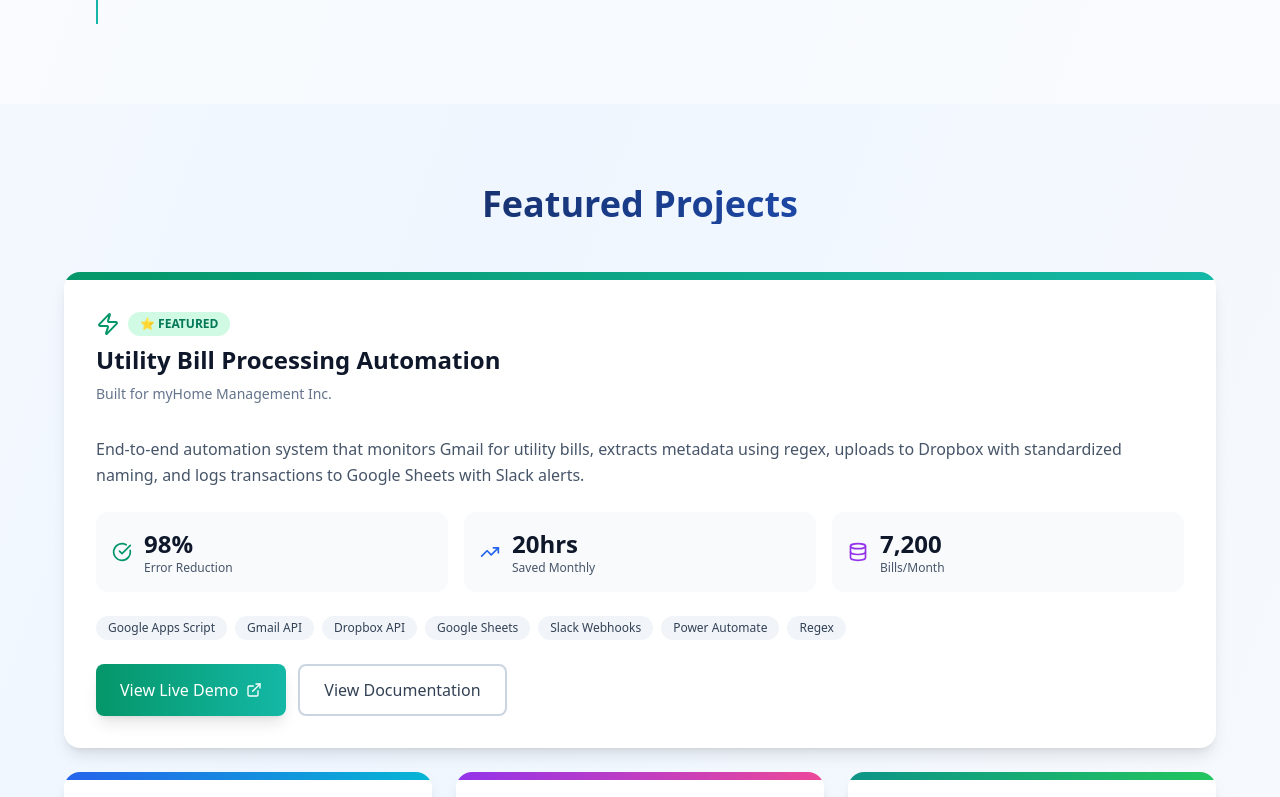
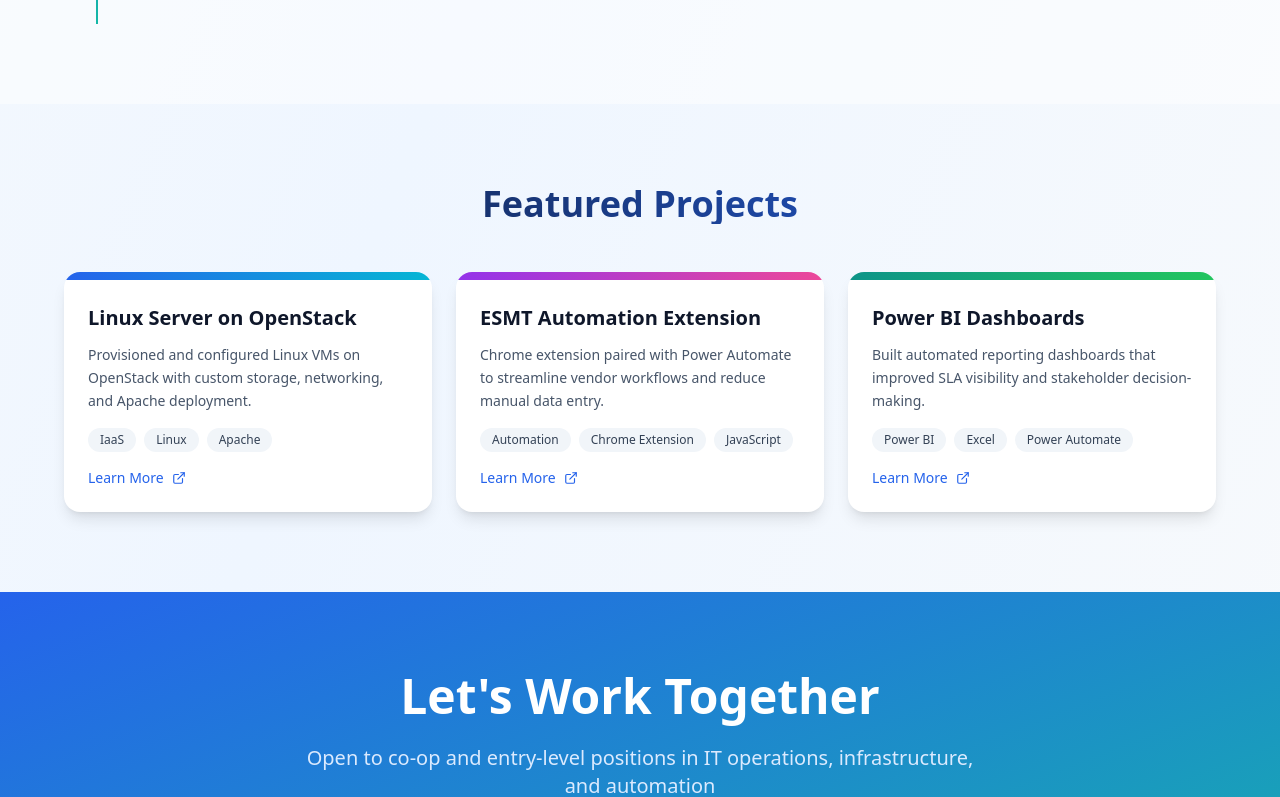
Before and after one commit to gagand14/gagandeep-portfolio, a React (Vite) app: page / in a window 1280 px wide. Shown: the part 2000-2797 px from the top of the page. Built offline with nearby package versions, Linux system fonts and the light colour scheme.

Commit message:
revert to older version

```diff
--- a/src/App.jsx
+++ b/src/App.jsx
@@ -13,10 +13,7 @@
   ExternalLink,
   Calendar,
   MapPin,
-  GraduationCap,
-  Zap,
-  CheckCircle,
-  TrendingUp
+  GraduationCap
 } from 'lucide-react';
 
 export default function Portfolio() {
@@ -340,84 +337,6 @@
             </h2>
 
             <div className="grid md:grid-cols-2 lg:grid-cols-3 gap-6">
-              {/* NEW: Utility Bill Automation Project */}
-              <motion.div
-                initial={{ opacity: 0, y: 30 }}
-                whileInView={{ opacity: 1, y: 0 }}
-                viewport={{ once: true }}
-                transition={{ delay: 0 }}
-                whileHover={{ y: -8 }}
-                className="bg-white dark:bg-slate-800 rounded-2xl shadow-lg overflow-hidden group md:col-span-2 lg:col-span-3"
-              >
-                <div className="h-2 bg-gradient-to-r from-emerald-600 to-teal-500" />
-                <div className="p-8">
-                  <div className="flex items-start justify-between mb-4">
-                    <div>
-                      <div className="flex items-center gap-2 mb-2">
-                        <Zap size={24} className="text-emerald-600" />
-                        <span className="px-3 py-1 bg-emerald-100 dark:bg-emerald-900/30 text-emerald-700 dark:text-emerald-300 rounded-full text-xs font-bold">
-                          ⭐ FEATURED
-                        </span>
-                      </div>
-                      <h3 className="text-2xl font-bold mb-2 text-slate-900 dark:text-slate-100">Utility Bill Processing Automation</h3>
-                      <p className="text-slate-500 dark:text-slate-400 text-sm mb-4">Built for myHome Management Inc.</p>
-                    </div>
-                  </div>
-
-                  <p className="text-slate-600 dark:text-slate-400 mb-6 leading-relaxed">
-                    End-to-end automation system that monitors Gmail for utility bills, extracts metadata using regex,
-                    uploads to Dropbox with standardized naming, and logs transactions to Google Sheets with Slack alerts.
-                  </p>
-
-                  <div className="grid md:grid-cols-3 gap-4 mb-6">
-                    <div className="flex items-center gap-3 bg-slate-50 dark:bg-slate-700/50 p-4 rounded-xl">
-                      <CheckCircle className="text-emerald-600" size={20} />
-                      <div>
-                        <div className="text-2xl font-bold text-slate-900 dark:text-slate-100">98%</div>
-                        <div className="text-xs text-slate-600 dark:text-slate-400">Error Reduction</div>
-                      </div>
-                    </div>
-                    <div className="flex items-center gap-3 bg-slate-50 dark:bg-slate-700/50 p-4 rounded-xl">
-                      <TrendingUp className="text-blue-600" size={20} />
-                      <div>
-                        <div className="text-2xl font-bold text-slate-900 dark:text-slate-100">20hrs</div>
-                        <div className="text-xs text-slate-600 dark:text-slate-400">Saved Monthly</div>
-                      </div>
-                    </div>
-                    <div className="flex items-center gap-3 bg-slate-50 dark:bg-slate-700/50 p-4 rounded-xl">
-                      <Database className="text-purple-600" size={20} />
-                      <div>
-                        <div className="text-2xl font-bold text-slate-900 dark:text-slate-100">7,200</div>
-                        <div className="text-xs text-slate-600 dark:text-slate-400">Bills/Month</div>
-                      </div>
-                    </div>
-                  </div>
-
-                  <div className="flex flex-wrap gap-2 mb-6">
-                    {['Google Apps Script', 'Gmail API', 'Dropbox API', 'Google Sheets', 'Slack Webhooks', 'Power Automate', 'Regex'].map(tag => (
-                      <span key={tag} className="px-3 py-1 bg-slate-100 dark:bg-slate-700 text-slate-700 dark:text-slate-300 rounded-full text-xs font-medium">
-                        {tag}
-                      </span>
-                    ))}
-                  </div>
-
-                  <div className="flex gap-3">
-                    <a
-                      href="https://docs.google.com/spreadsheets/d/1p7FuZ6jMmLeWqyIzpMT_yiJy-mwO4p6B8y6Uv27NMCA/edit?usp=sharing"
-                      target="_blank"
-                      rel="noopener noreferrer"
-                      className="flex items-center gap-2 bg-gradient-to-r from-emerald-600 to-teal-500 text-white px-6 py-3 rounded-lg font-medium shadow-lg hover:shadow-xl transition-all"
-                    >
-                      View Live Demo <ExternalLink size={16} />
-                    </a>
-                    <button className="flex items-center gap-2 border-2 border-slate-300 dark:border-slate-600 text-slate-700 dark:text-slate-300 px-6 py-3 rounded-lg font-medium hover:bg-slate-50 dark:hover:bg-slate-700 transition-all">
-                      View Documentation
-                    </button>
-                  </div>
-                </div>
-              </motion.div>
-
-              {/* Other Projects */}
               {[
                 {
                   title: 'Linux Server on OpenStack',
@@ -443,7 +362,7 @@
                   initial={{ opacity: 0, y: 30 }}
                   whileInView={{ opacity: 1, y: 0 }}
                   viewport={{ once: true }}
-                  transition={{ delay: (i + 1) * 0.1 }}
+                  transition={{ delay: i * 0.1 }}
                   whileHover={{ y: -8 }}
                   className="bg-white dark:bg-slate-800 rounded-2xl shadow-lg overflow-hidden group"
                 >
@@ -512,7 +431,7 @@
             </div>
 
             <div className="flex items-center justify-center gap-4">
-              <a href="https://github.com/gagand14" target="_blank" rel="noopener noreferrer" className="p-3 bg-white/10 hover:bg-white/20 rounded-full transition-colors">
+              <a href="https://github.com/gagand14" target="_blank" target="_blank" rel="noopener noreferrer" className="p-3 bg-white/10 hover:bg-white/20 rounded-full transition-colors">
                 <Github size={24} className="text-white" />
               </a>
               <a href="https://linkedin.com/in/gagandeep-gagandeep-650b90274" target="_blank" rel="noopener noreferrer" className="p-3 bg-white/10 hover:bg-white/20 rounded-full transition-colors">
```
